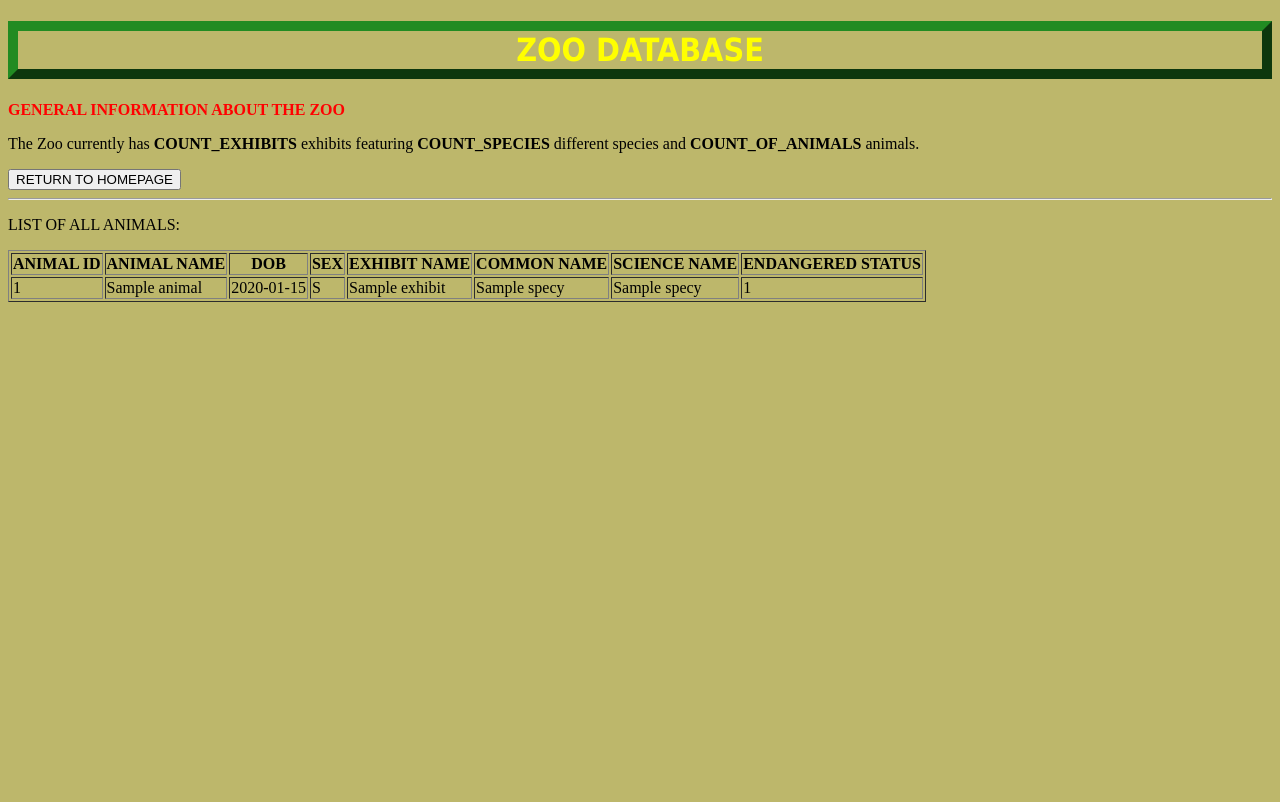
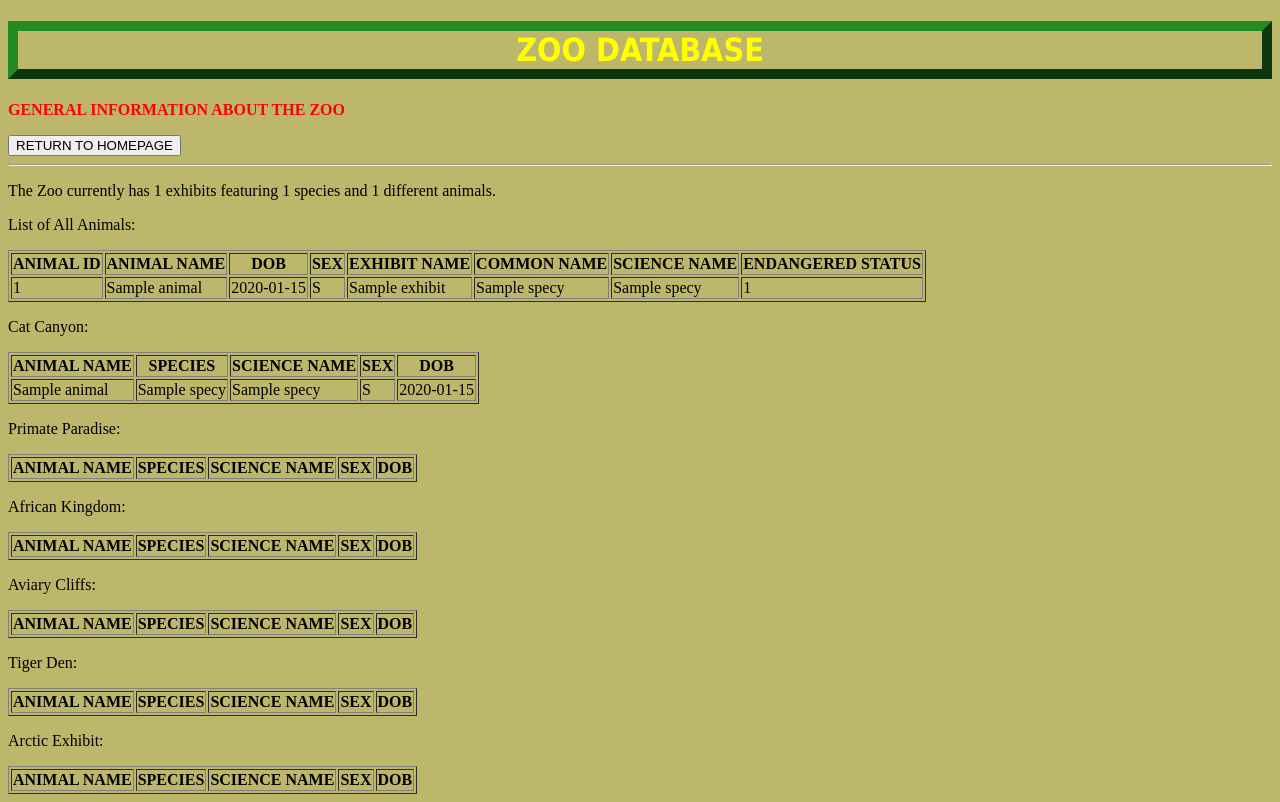
Before and after one commit to team-makeSmart/CST363-Final, a PHP site: page /generalinfo.php in a window 1280 px wide. Before the commit the page ends 302 px from the top, so only its background shows below. Run offline with PHP 8.4, Linux system fonts and the light colour scheme; tables that the repository leaves empty hold one stand-in row (values such as "Sample post"); lists and menus that the app fills with data are empty; some libraries are stand-ins or nearby versions.

Commit message:
added to generalinfo.php

```diff
--- a/generalinfo.php
+++ b/generalinfo.php
@@ -12,13 +12,58 @@ if ($conn->connect_errno) {
 }
 // read the names of animals  TODO We could change this SELECT statement to be a simple VIEW.  Make sure to keep same order
 // TODO in the view that we make for the SELECT statement, we can have the boolean endangered return 'True' or 'False'
-$sql = "SELECT a.animal_id, a.animal_name, a.dob, a.sex, e.exhibit_name, s.common_name, s.science_name, s.endangered
+$animal_sql = "SELECT a.animal_id, a.animal_name, a.dob, a.sex, e.exhibit_name, s.common_name, s.science_name, s.endangered
 FROM animal a
 JOIN exhibit e ON e.exhibit_id = a.exhibit_id
 JOIN species s ON s.species_id = a.species_id
 ORDER BY a.animal_id";
-$res = $conn->query($sql);
-if (!$res) 	{
+
+$exhibit_count_sql = "SELECT count(*) FROM exhibit";
+$species_count_sql = "SELECT count(*) FROM species";
+$animal_count_sql = "SELECT count(*) FROM animal";
+
+$exhibit1_sql = "SELECT animal_name, sex, dob, common_name, science_name
+FROM animal a
+JOIN species s ON a.species_id = s.species_id
+WHERE exhibit_id = 1";
+$exhibit2_sql = "SELECT animal_name, sex, dob, common_name, science_name
+FROM animal a
+JOIN species s ON a.species_id = s.species_id
+WHERE exhibit_id = 2";
+$exhibit3_sql = "SELECT animal_name, sex, dob, common_name, science_name
+FROM animal a
+JOIN species s ON a.species_id = s.species_id
+WHERE exhibit_id = 3";
+$exhibit4_sql = "SELECT animal_name, sex, dob, common_name, science_name
+FROM animal a
+JOIN species s ON a.species_id = s.species_id
+WHERE exhibit_id = 4";
+$exhibit5_sql = "SELECT animal_name, sex, dob, common_name, science_name
+FROM animal a
+JOIN species s ON a.species_id = s.species_id
+WHERE exhibit_id = 5";
+$exhibit6_sql = "SELECT animal_name, sex, dob, common_name, science_name
+FROM animal a
+JOIN species s ON a.species_id = s.species_id
+WHERE exhibit_id = 6";
+
+
+
+
+$exhibit_count = $conn->query($exhibit_count_sql);
+$species_count = $conn->query($species_count_sql);
+$animal_count = $conn->query($animal_count_sql);
+
+$animal = $conn->query($animal_sql);
+
+$exhibit1 = $conn->query($exhibit1_sql);
+$exhibit2 = $conn->query($exhibit2_sql);
+$exhibit3 = $conn->query($exhibit3_sql);
+$exhibit4 = $conn->query($exhibit4_sql);
+$exhibit5 = $conn->query($exhibit5_sql);
+$exhibit6 = $conn->query($exhibit6_sql);
+
+if (!$animal or !exhibit_count or !species_count or !animal_count) 	{
 	exit ("Select failed: (" . $conn->errno . ") " . $conn->error . " sql=" . $sql);
 }
 ?>
@@ -34,8 +79,7 @@ if (!$res) 	{
 
   <h1 style="text-align:center;font-family:tahoma;border:10px outset forestgreen; color:yellow"> ZOO DATABASE </h1>
 <p style="color:red"><b>GENERAL INFORMATION ABOUT THE ZOO</b></p>
-  <!-- TODO fix below to make have counts of animals.  Will need counts froim DB -->
-<p>The Zoo currently has <b>COUNT_EXHIBITS</b> exhibits featuring <b>COUNT_SPECIES</b> different species and <b>COUNT_OF_ANIMALS</b> animals. </p>
+
 
 <form action="index.php">
     	<input type="submit" value="RETURN TO HOMEPAGE" />
@@ -43,7 +87,23 @@ if (!$res) 	{
     <hr> <!-- HR tag just represents a 'thematic break', or a horizon line.  Does not need a closing tag -->
   <!-- Below style tag makes the color for the background of the page -->
 
-  <p>LIST OF ALL ANIMALS:</p>
+ <p></p>
+ <?php
+	echo "The Zoo currently has ";
+
+	while ($row = $exhibit_count->fetch_assoc() ) {
+		echo $row['count(*)']." exhibits featuring ";
+	}
+	while ($row = $species_count->fetch_assoc() ) {
+		echo $row['count(*)']." species and ";
+	}
+	while ($row = $animal_count->fetch_assoc() ) {
+		echo $row['count(*)']." different animals.";
+	}
+  ?>
+  <p></p>
+
+  <p>List of All Animals:</p>
 
   <!-- fetch each row and display using HTML table -->
   <table border = "1">
@@ -52,14 +112,84 @@ if (!$res) 	{
 	  echo "<tr><th>ANIMAL ID</th><th>ANIMAL NAME</th><th>DOB</th><th>SEX</th><th>EXHIBIT NAME</th>
 	  <th>COMMON NAME</th><th>SCIENCE NAME</th><th>ENDANGERED STATUS</th></tr>";
 	  //Below while loop converts all the records to html text
-	  while ( $row = $res->fetch_assoc() ) {
+	  while ( $row = $animal->fetch_assoc() ) {
     	    echo "<tr><td> ".$row['animal_id']."</td> <td>".$row['animal_name']."</td> <td>" . $row['dob']. "</td>
 	    <td> ".$row['sex']."</td> <td>".$row['exhibit_name']."</td> <td>" . $row['common_name']. "</td>
 	    <td>" . $row['science_name']. "</td><td>" . $row['endangered']. "</td></tr>";
 	  }
-	  // commit transation and close connection
+
+	?>
+  </table>
+
+  <p>Cat Canyon: </p>
+  <table border = "1">
+  <?php
+	echo "<tr><th>ANIMAL NAME</th><th>SPECIES</th><th>SCIENCE NAME</th><th>SEX</th><th>DOB</th></tr>";
+	while ( $row = $exhibit1->fetch_assoc() ) {
+		echo "<tr><td> ".$row['animal_name']."</td> <td>".$row['common_name']."</td> <td>".$row['science_name']
+		."</td> <td>".$row['sex']."</td> <td>".$row['dob']."</td></tr>";
+	}
+  ?>
+  </table>
+
+  <p>Primate Paradise: </p>
+  <table border = "1">
+  <?php
+	echo "<tr><th>ANIMAL NAME</th><th>SPECIES</th><th>SCIENCE NAME</th><th>SEX</th><th>DOB</th></tr>";
+	while ( $row = $exhibit2->fetch_assoc() ) {
+		echo "<tr><td> ".$row['animal_name']."</td> <td>".$row['common_name']."</td> <td>".$row['science_name']
+		."</td> <td>".$row['sex']."</td> <td>".$row['dob']."</td></tr>";
+	}
+  ?>
+  </table>
+
+  <p>African Kingdom: </p>
+   <table border = "1">
+  <?php
+	echo "<tr><th>ANIMAL NAME</th><th>SPECIES</th><th>SCIENCE NAME</th><th>SEX</th><th>DOB</th></tr>";
+	while ( $row = $exhibit3->fetch_assoc() ) {
+		echo "<tr><td> ".$row['animal_name']."</td> <td>".$row['common_name']."</td> <td>".$row['science_name']
+		."</td> <td>".$row['sex']."</td> <td>".$row['dob']."</td></tr>";
+	}
+  ?>
+  </table>
+
+  <p>Aviary Cliffs: </p>
+   <table border = "1">
+  <?php
+	echo "<tr><th>ANIMAL NAME</th><th>SPECIES</th><th>SCIENCE NAME</th><th>SEX</th><th>DOB</th></tr>";
+	while ( $row = $exhibit4->fetch_assoc() ) {
+		echo "<tr><td> ".$row['animal_name']."</td> <td>".$row['common_name']."</td> <td>".$row['science_name']
+		."</td> <td>".$row['sex']."</td> <td>".$row['dob']."</td></tr>";
+	}
+  ?>
+  </table>
+
+  <p>Tiger Den: </p>
+   <table border = "1">
+  <?php
+	echo "<tr><th>ANIMAL NAME</th><th>SPECIES</th><th>SCIENCE NAME</th><th>SEX</th><th>DOB</th></tr>";
+	while ( $row = $exhibit5->fetch_assoc() ) {
+		echo "<tr><td> ".$row['animal_name']."</td> <td>".$row['common_name']."</td> <td>".$row['science_name']
+		."</td> <td>".$row['sex']."</td> <td>".$row['dob']."</td></tr>";
+	}
+  ?>
+  </table>
+
+  <p>Arctic Exhibit: </p>
+ <table border = "1">
+  <?php
+	echo "<tr><th>ANIMAL NAME</th><th>SPECIES</th><th>SCIENCE NAME</th><th>SEX</th><th>DOB</th></tr>";
+	while ( $row = $exhibit6->fetch_assoc() ) {
+		echo "<tr><td> ".$row['animal_name']."</td> <td>".$row['common_name']."</td> <td>".$row['science_name']
+		."</td> <td>".$row['sex']."</td> <td>".$row['dob']."</td></tr>";
+	}
+  ?>
+  </table>
+
+  <?php
+    // commit transation and close connection
 	  $conn->commit();
 	  $conn->close();
-	?>
-  </table>
+   ?>
 </html>
```
